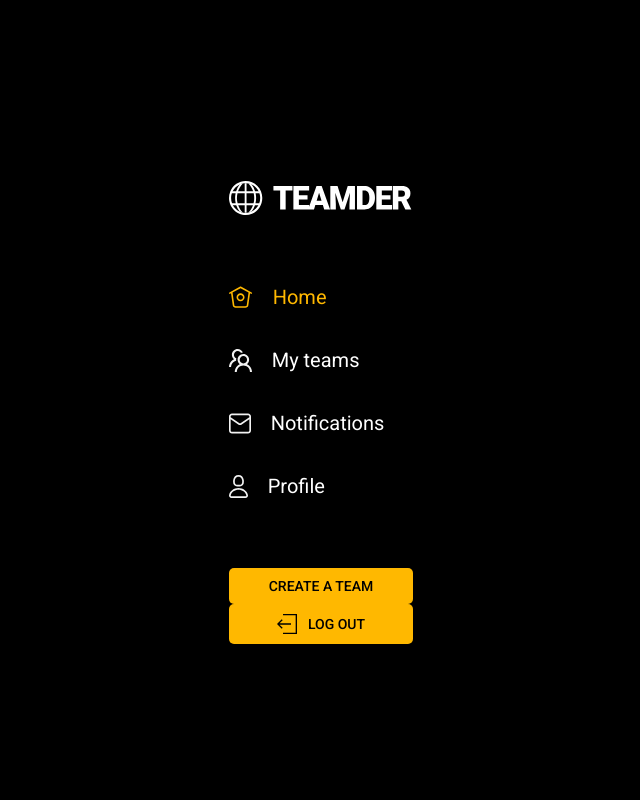
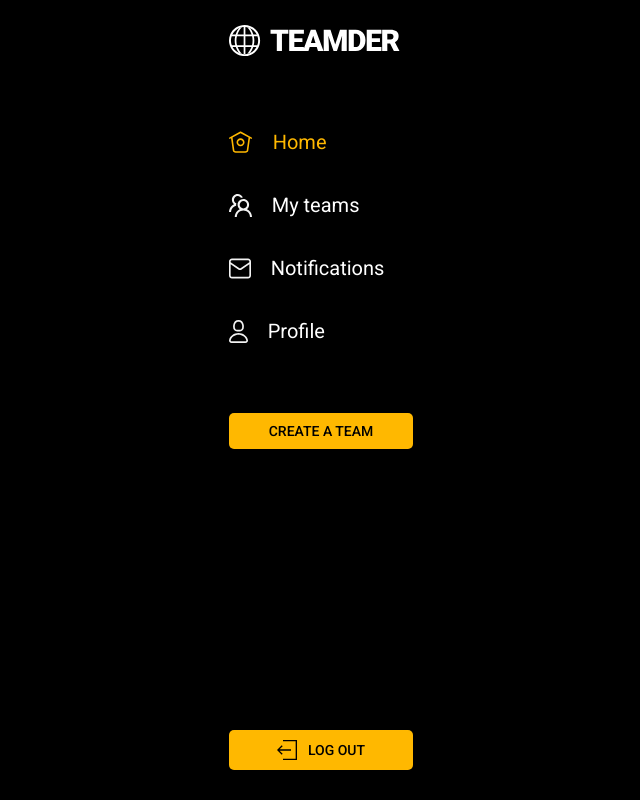
Before and after one commit to DarthVauban/Teamder, a plain HTML site: page index.html in a window 1280 px wide. Shown: the whole page, without its empty margins (294-934 px from the left). Drawn offline with Linux system fonts and the light colour scheme.

Commit message:
Готовое боковое меню

```diff
--- a/css/feed.css
+++ b/css/feed.css
@@ -3,8 +3,8 @@
     max-width: 1230px;
     width: 100%;
     justify-content: space-around;
-    align-items: center;
     height: 100vh;
+    padding-top: 25px;
 }
 .side-menu {
     display: flex;
@@ -18,9 +18,6 @@
 }
 .menu-item{
     display: flex;
-}
-.smal-logo{
-    margin-top: 25px;
 }
 .item-icon {
     margin-right: 20px;
@@ -42,6 +39,7 @@
     border: none;
     border-radius: 5px;
     margin-top: 50px;
+    cursor: pointer;
 }
 .log-out-btn {
     display: flex;
@@ -54,6 +52,8 @@
     background: #FFB800;
     border: none;
     border-radius: 5px;
+    margin-bottom: 30px;
+    cursor: pointer;
 }
 .log-out-icon {
     background-color: transparent;
--- a/index.html
+++ b/index.html
@@ -15,6 +15,7 @@
 <body>
     <div class="feed-container">
         <div class="side-menu">
+            <div class="nav-bar">
                 <img src="./img/smal-logo.svg" alt="" class="smal-logo">
                 <nav class="menu-items">
                     <div class="menu-item">
@@ -35,11 +36,13 @@
                     </div>
                     <button class="menu-btn">CREATE A TEAM</button>
                 </nav>
+            </div>
             <button class="log-out-btn">
                 <img src="./img/log-out-icon.svg" alt="" class="log-out-icon">
                 LOG OUT
             </button>
         </div>
+
     </div>
 </body>
 </html>
```
Lines whose indentation alone changed are shown as unchanged.
